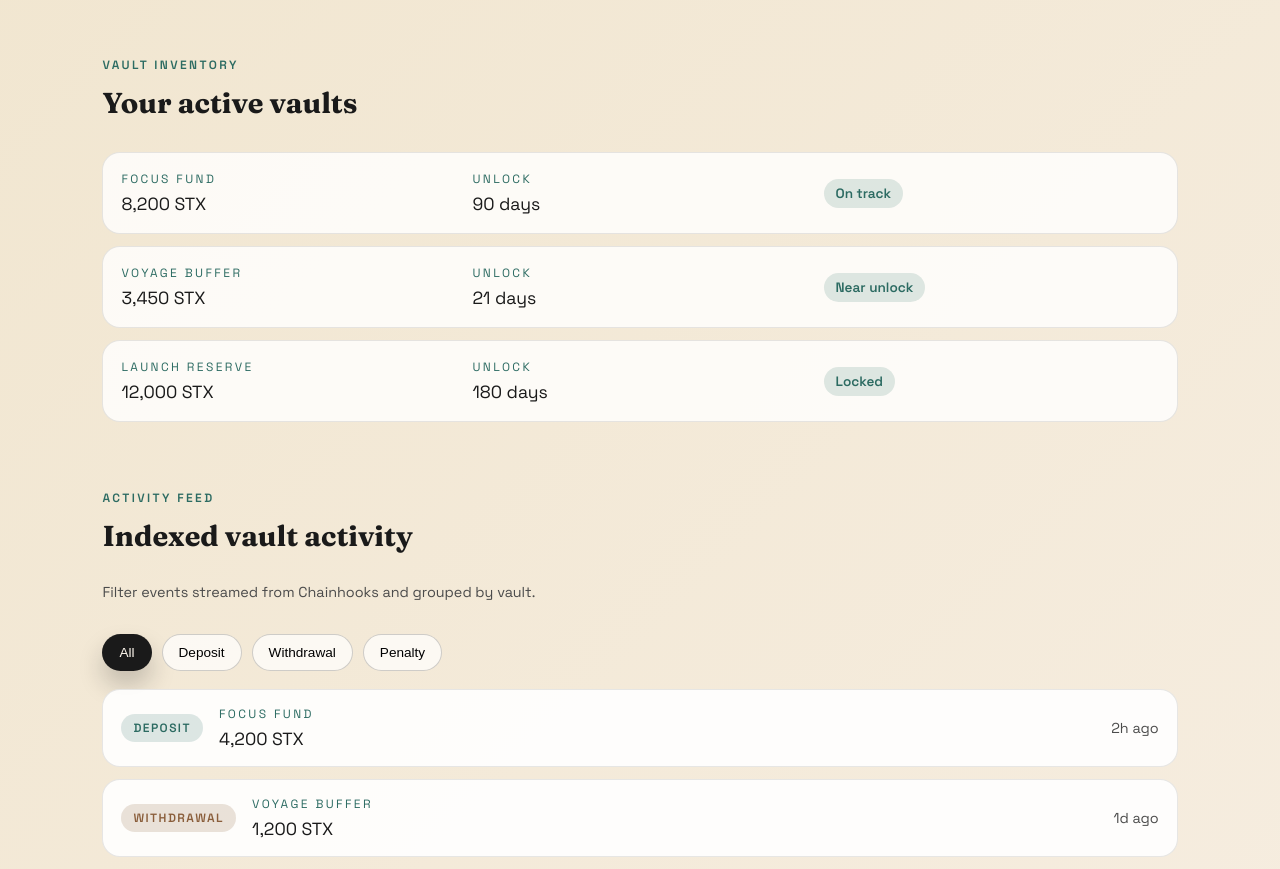
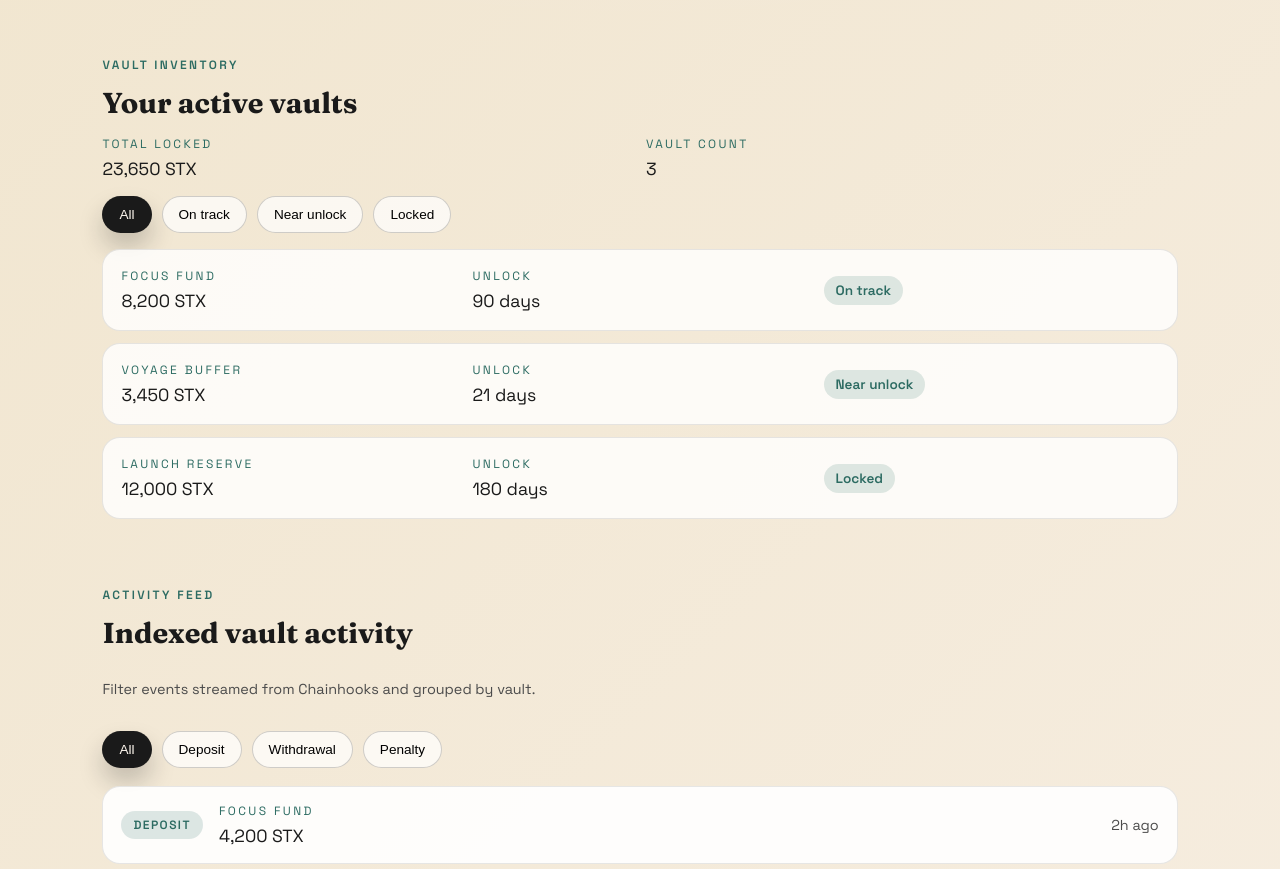
Before and after one commit to TYDev01/The-Vault, a Next.js app in the folder frontend/: page / in a window 1280 px wide. Shown: the part 1460-2329 px from the top of the page. Built offline with nearby package versions, Linux system fonts and the light colour scheme.

Commit message:
Added vault metrics and filters

```diff
--- a/frontend/app/globals.css
+++ b/frontend/app/globals.css
@@ -304,6 +304,19 @@ img {
   gap: 16px;
 }
 
+.vault-metrics {
+  display: grid;
+  gap: 12px;
+  grid-template-columns: repeat(auto-fit, minmax(160px, 1fr));
+  margin-top: 12px;
+}
+
+.vault-filters {
+  display: flex;
+  gap: 10px;
+  flex-wrap: wrap;
+}
+
 .vault-list {
   display: grid;
   gap: 12px;
--- a/frontend/app/page.tsx
+++ b/frontend/app/page.tsx
@@ -15,6 +15,16 @@ export default function Home() {
   const [baseUrl, setBaseUrl] = useState<string | null>(null);
   const parsedAmount = Number(amount.replace(/,/g, ""));
   const estimatedPenalty = Number.isFinite(parsedAmount) ? Math.round(parsedAmount * 0.08) : null;
+  const vaults = [
+    { name: "Focus Fund", amount: 8200, unlock: "90 days", status: "On track" },
+    { name: "Voyage Buffer", amount: 3450, unlock: "21 days", status: "Near unlock" },
+    { name: "Launch Reserve", amount: 12000, unlock: "180 days", status: "Locked" }
+  ];
+  const totalLocked = vaults.reduce((sum, vault) => sum + vault.amount, 0);
+  const vaultStatuses = ["All", "On track", "Near unlock", "Locked"];
+  const [vaultFilter, setVaultFilter] = useState("All");
+  const visibleVaults =
+    vaultFilter === "All" ? vaults : vaults.filter((vault) => vault.status === vaultFilter);
   const activity = [
     { type: "Deposit", vault: "Focus Fund", amount: "4,200 STX", time: "2h ago" },
     { type: "Withdrawal", vault: "Voyage Buffer", amount: "1,200 STX", time: "1d ago" },
@@ -203,17 +213,35 @@ export default function Home() {
         <div>
           <p className="label">Vault inventory</p>
           <h2 className="section-title">Your active vaults</h2>
+          <div className="vault-metrics">
+            <div>
+              <p className="card-kicker">Total locked</p>
+              <p className="card-value">{totalLocked.toLocaleString()} STX</p>
+            </div>
+            <div>
+              <p className="card-kicker">Vault count</p>
+              <p className="card-value">{vaults.length}</p>
+            </div>
+          </div>
+        </div>
+        <div className="vault-filters">
+          {vaultStatuses.map((filter) => (
+            <button
+              key={filter}
+              className={`pill ${vaultFilter === filter ? "primary" : ""}`}
+              type="button"
+              onClick={() => setVaultFilter(filter)}
+            >
+              {filter}
+            </button>
+          ))}
         </div>
         <div className="vault-list">
-          {[
-            { name: "Focus Fund", amount: "8,200 STX", unlock: "90 days", status: "On track" },
-            { name: "Voyage Buffer", amount: "3,450 STX", unlock: "21 days", status: "Near unlock" },
-            { name: "Launch Reserve", amount: "12,000 STX", unlock: "180 days", status: "Locked" }
-          ].map((vault) => (
+          {visibleVaults.map((vault) => (
             <div key={vault.name} className="vault-row">
               <div>
                 <p className="card-kicker">{vault.name}</p>
-                <p className="card-value">{vault.amount}</p>
+                <p className="card-value">{vault.amount.toLocaleString()} STX</p>
               </div>
               <div>
                 <p className="card-kicker">Unlock</p>
```
